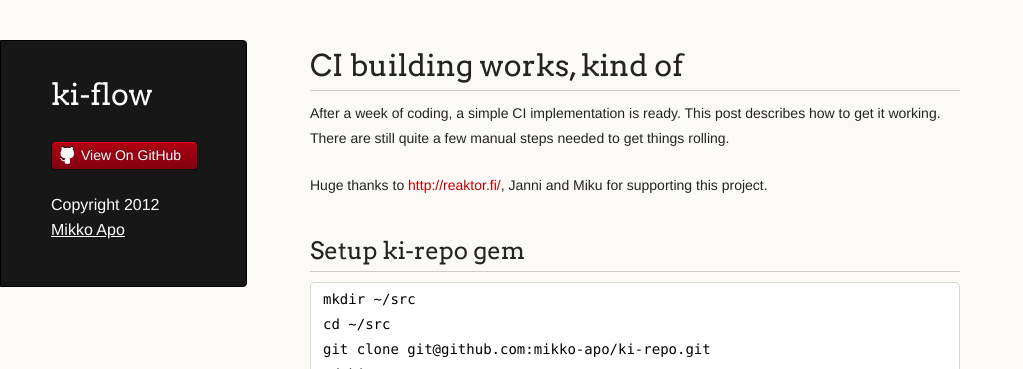
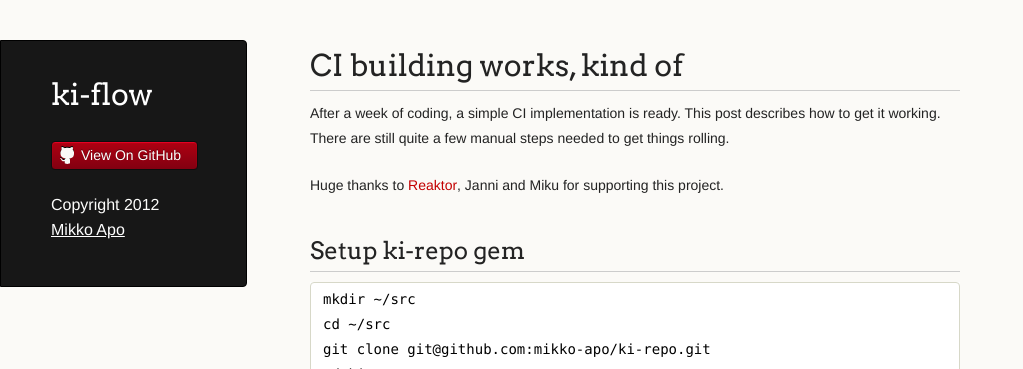
Before and after one commit to mikko-apo/ki-flow, a Jekyll site: the page built from _posts/2013-08-08-ci-build-on-change.md, in a window 1280 px wide and 900 px high. Shown: the top 369 px of the window, without its empty margins (0-1023 px from the left). Built offline with Jekyll 4.4.1, drawn with Linux system fonts in a browser that asks for light colours; Markdown is read by kramdown in place of the engine named in the settings; part of the change alters nothing that is shown.

Commit message:
fixed reaktor.fi link in 08-08 post

```diff
--- a/_posts/2013-08-08-ci-build-on-change.md
+++ b/_posts/2013-08-08-ci-build-on-change.md
@@ -9,7 +9,7 @@ author: Mikko Apo
 After a week of coding, a simple CI implementation is ready. This post describes how to get it working.
 There are still quite a few manual steps needed to get things rolling.
 
-Huge thanks to [http://reaktor.fi/](Reaktor), Janni and Miku for supporting this project.
+Huge thanks to [Reaktor](http://reaktor.fi/), Janni and Miku for supporting this project.
 
 ## Setup ki-repo gem
 
```
